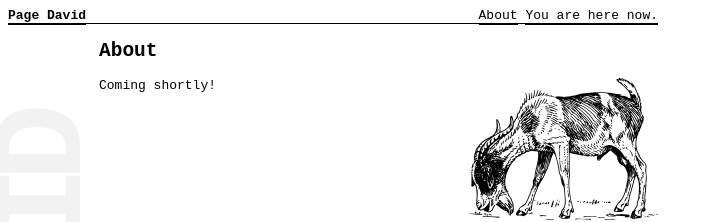
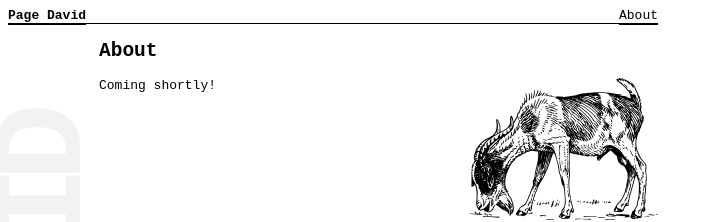
Before and after one commit to pagedavid/pagedavid.github.io, a Jekyll site: the page built from about.md, in a window 1280 px wide. Shown: the top 222 px of the page, without its empty margins (0-721 px from the left). Built offline with Jekyll 4.4.1, drawn with Linux system fonts in a browser that asks for light colours.

Commit message:
loop for my_pages in nav

```diff
--- a/_includes/header.html
+++ b/_includes/header.html
@@ -6,7 +6,7 @@
     <nav class="site-nav">
       <div class="trigger">
         {% for my_page in site.pages %}
-	  {% unless page.exclude %}
+	  {% unless my_page.exclude %}
             {% if my_page.title %}
             <a class="page-link" href="{{ relative }}{{my_page.url}}index.html">{{ my_page.title | escape }}</a>
             {% endif %}
```
Also changed, not shown: about.md (+0 -1 lines).
